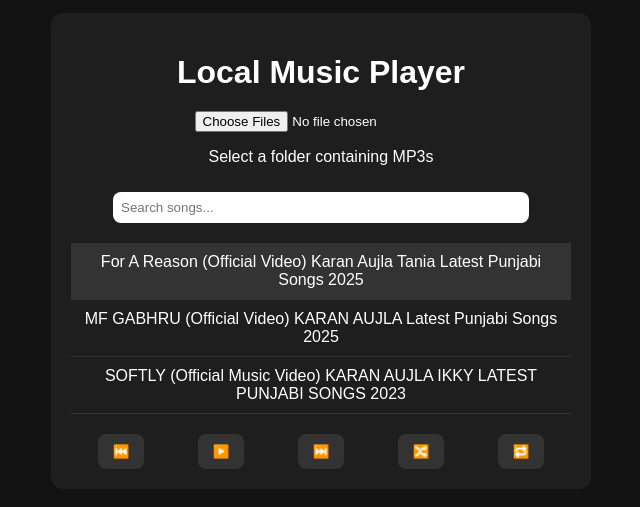
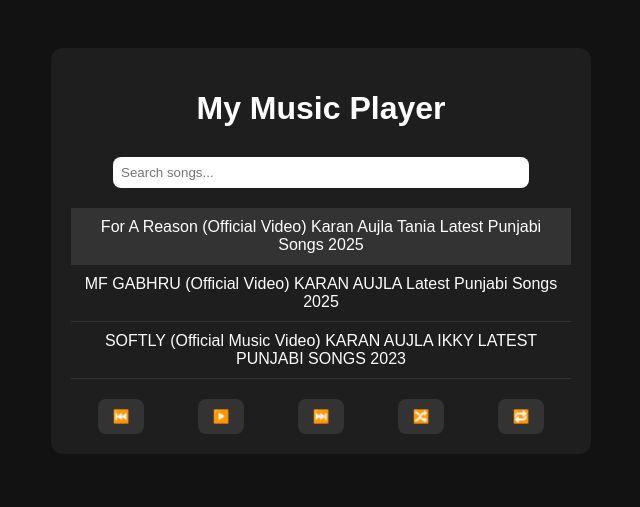
Before and after one commit to Damnedangel007/my-music-player, a plain HTML site: page index.html in a window 1280 px wide. Shown: the part 157-664 px from the top of the page, without its empty margins (319-959 px from the left). Drawn offline with Linux system fonts and the light colour scheme.

Commit message:
Update index.html

```diff
--- a/index.html
+++ b/index.html
@@ -3,15 +3,12 @@
 <head>
 <meta charset="UTF-8">
 <meta name="viewport" content="width=device-width, initial-scale=1.0">
-<title>Local Music Player</title>
+<title>My Music Player</title>
 <link rel="stylesheet" href="style.css">
 </head>
 <body>
 <div class="player-container">
-    <h1>Local Music Player</h1>
-
-    <input type="file" id="folderPicker" webkitdirectory directory multiple>
-    <p>Select a folder containing MP3s</p>
+    <h1>My Music Player</h1>
 
     <input type="text" id="search" placeholder="Search songs...">
 
```
